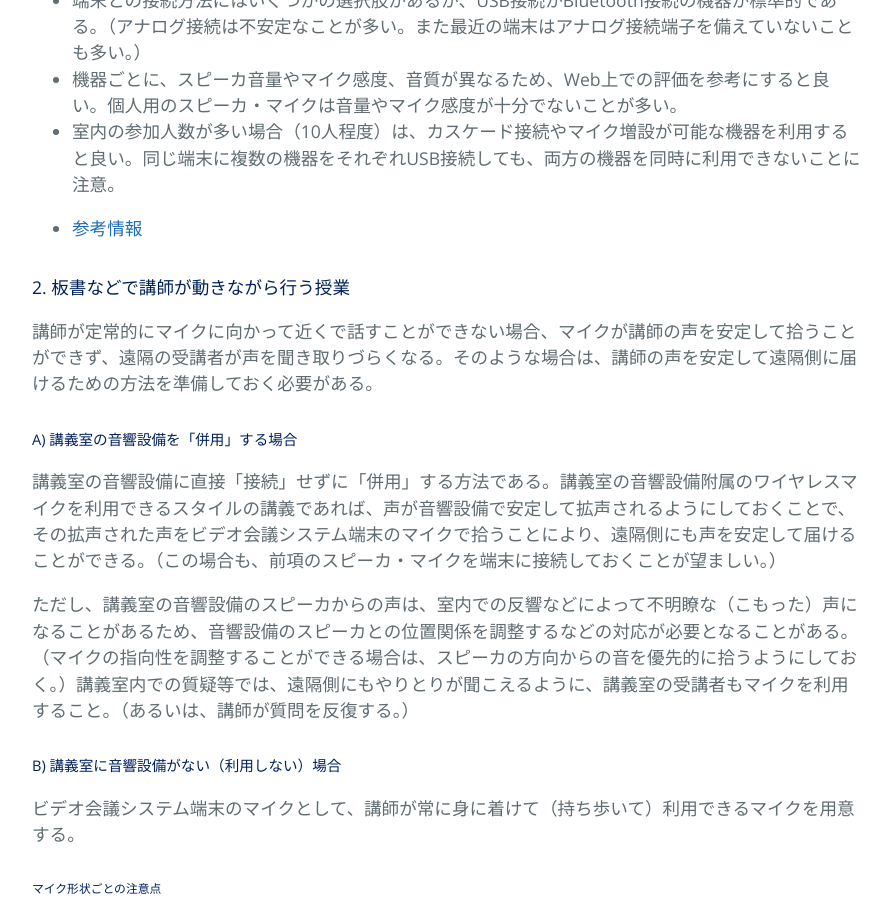
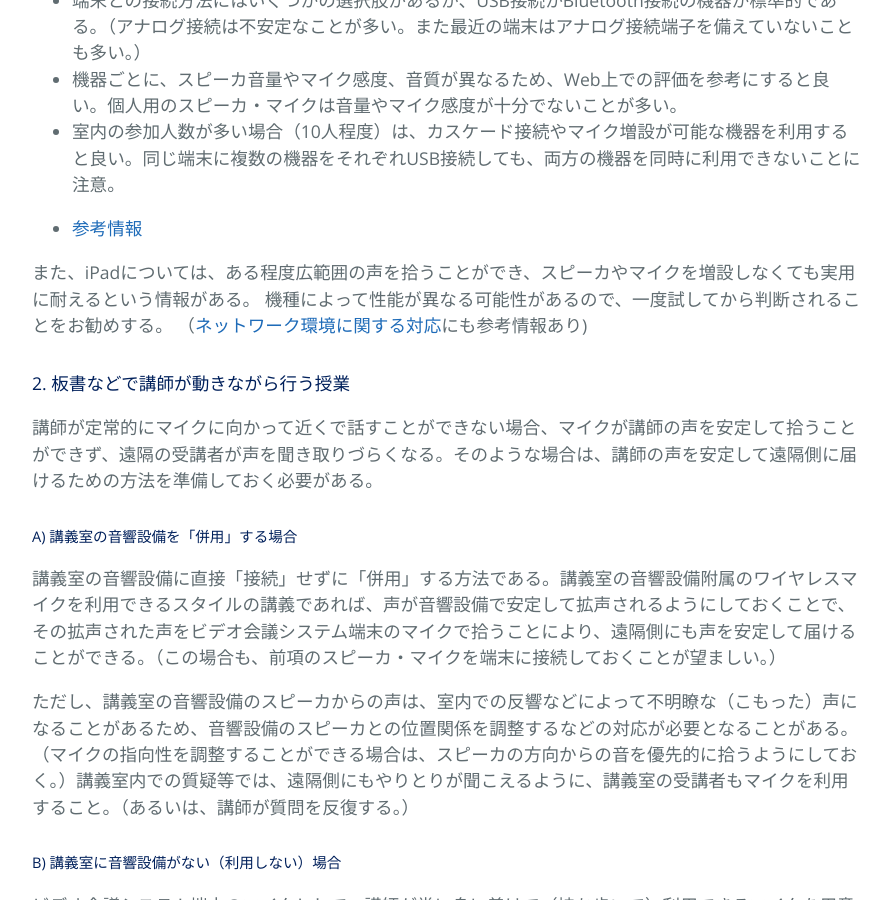
Before and after one commit to kyoto-u/online-edu, a Jekyll site: the page built from zoom-hybrid-use.md, in a window 1280 px wide and 900 px high, scrolled down 2174 px. Shown: the whole window, without its empty margins (192-1081 px from the left). Built offline with Jekyll 4.4.1, drawn with Linux system fonts in a browser that asks for light colours.

Commit message:
Update zoom-hybrid-use.md

```diff
--- a/zoom-hybrid-use.md
+++ b/zoom-hybrid-use.md
@@ -53,6 +53,10 @@ title: 対面とオンラインの同時併用授業の実施方法と必要設
 -	室内の参加人数が多い場合（10人程度）は、カスケード接続やマイク増設が可能な機器を利用すると良い。同じ端末に複数の機器をそれぞれUSB接続しても、両方の機器を同時に利用できないことに注意。
 
 - [参考情報](zoom-speaker-phones)
+
+また、iPadについては、ある程度広範囲の声を拾うことができ、スピーカやマイクを増設しなくても実用に耐えるという情報がある。
+機種によって性能が異なる可能性があるので、一度試してから判断されることをお勧めする。
+（[ネットワーク環境に関する対応](#ネットワーク環境に関する対応)にも参考情報あり)
 
 #### 2. 板書などで講師が動きながら行う授業
 
```
